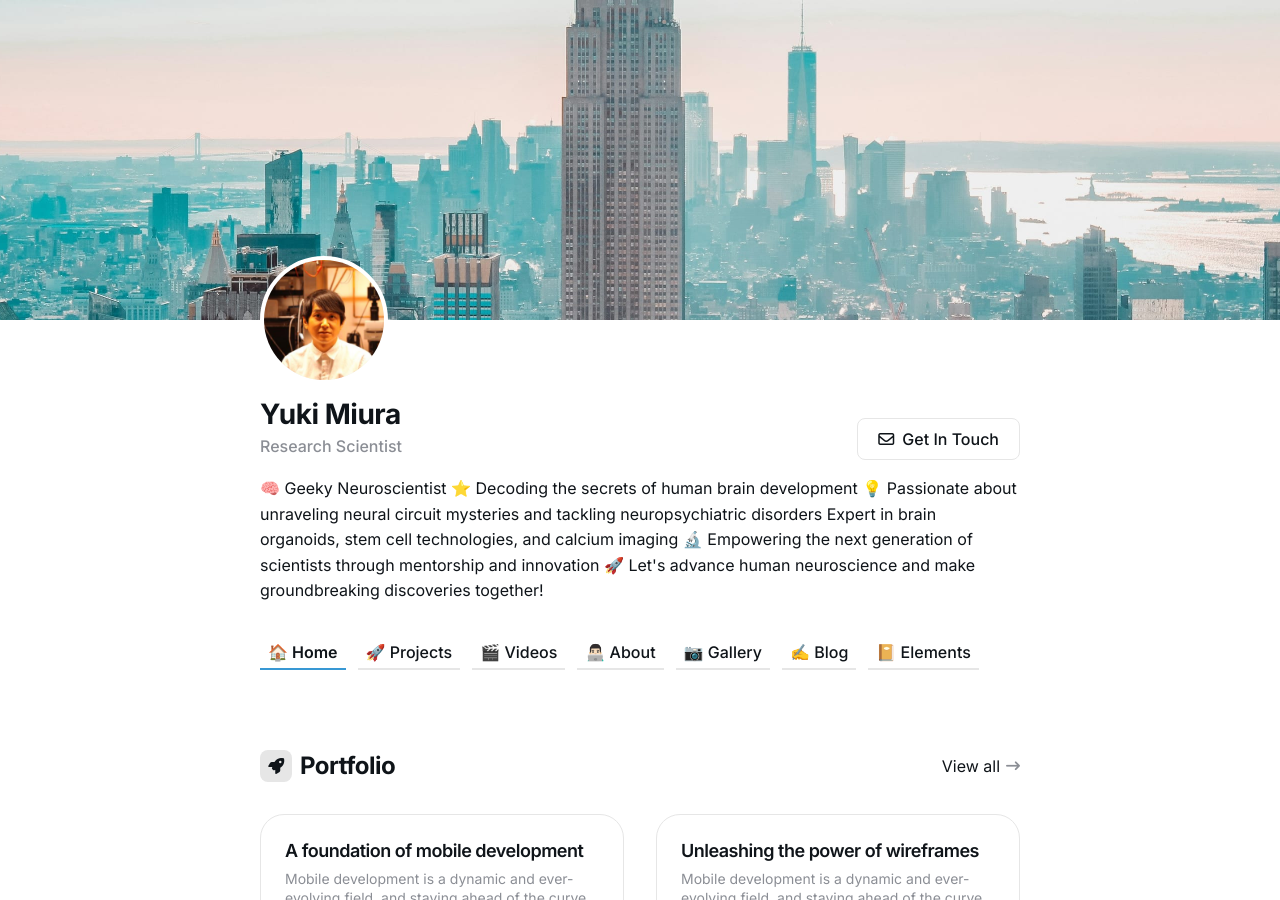
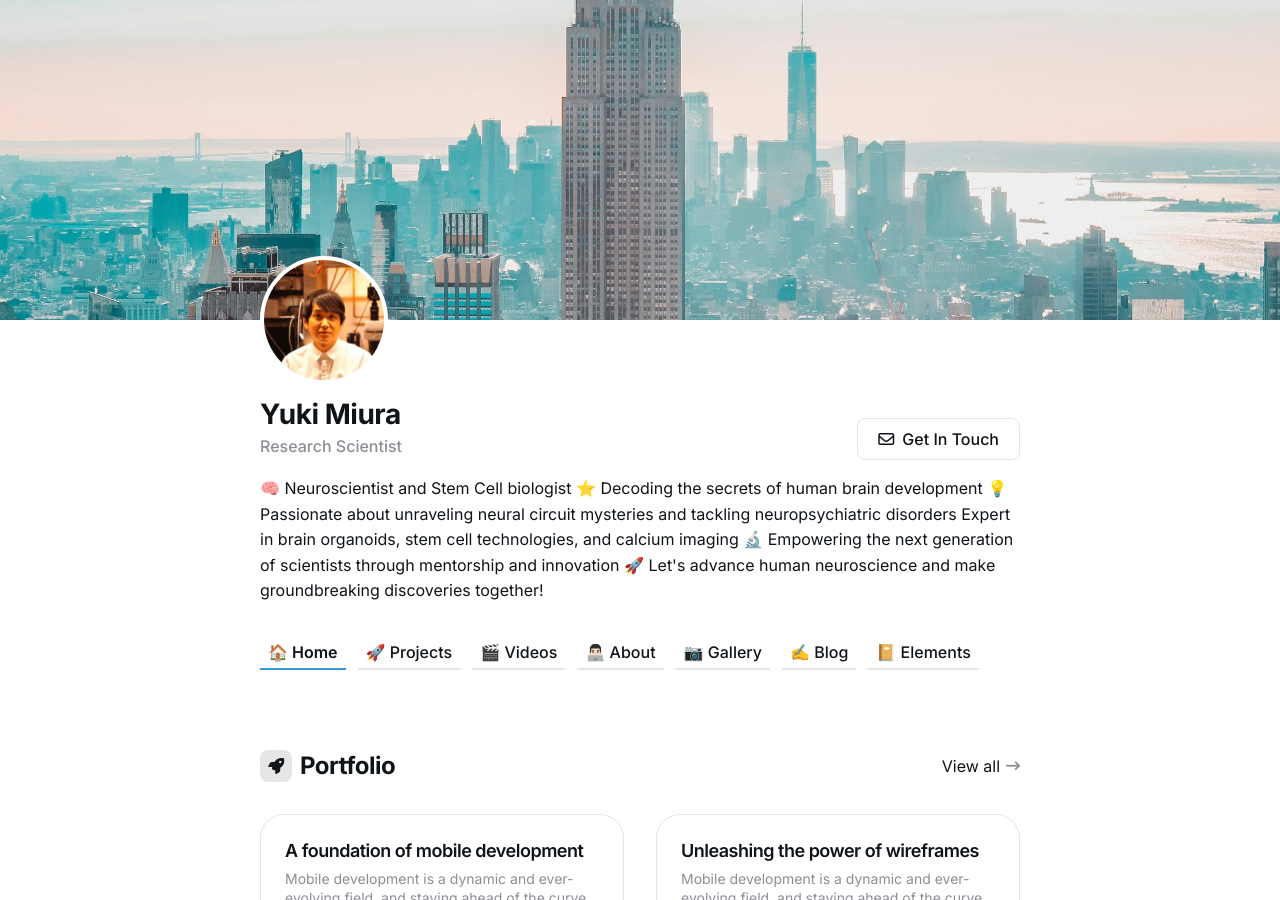
Before and after one commit to ykmiura/ykmiura.github.io, a Jekyll site: the page built from index.html, in a window 1280 px wide and 900 px high. Built offline with Jekyll 4.4.1, drawn with Linux system fonts in a browser that asks for light colours.

Commit message:
Update settings.yml

```diff
--- a/_data/settings.yml
+++ b/_data/settings.yml
@@ -43,7 +43,7 @@ menu_settings:
 author:
   author_name: Yuki Miura
   author_role: Research Scientist
-  author_bio: 🧠 Geeky Neuroscientist ⭐️ Decoding the secrets of human brain development 💡 Passionate about unraveling neural circuit mysteries and tackling neuropsychiatric disorders Expert in brain organoids, stem cell technologies, and calcium imaging 🔬 Empowering the next generation of scientists through mentorship and innovation 🚀 Let's advance human neuroscience and make groundbreaking discoveries together!
+  author_bio: 🧠 Neuroscientist and Stem Cell biologist ⭐️ Decoding the secrets of human brain development 💡 Passionate about unraveling neural circuit mysteries and tackling neuropsychiatric disorders Expert in brain organoids, stem cell technologies, and calcium imaging 🔬 Empowering the next generation of scientists through mentorship and innovation 🚀 Let's advance human neuroscience and make groundbreaking discoveries together!
   author_avatar: '/images/01-1.jpg'
   cta_button_text: Get In Touch
   cta_button_link: '/contact/'
```
